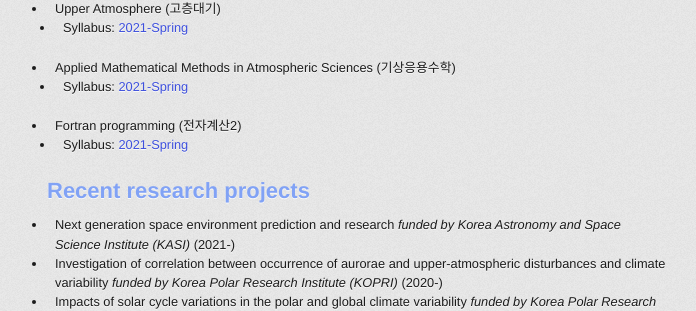
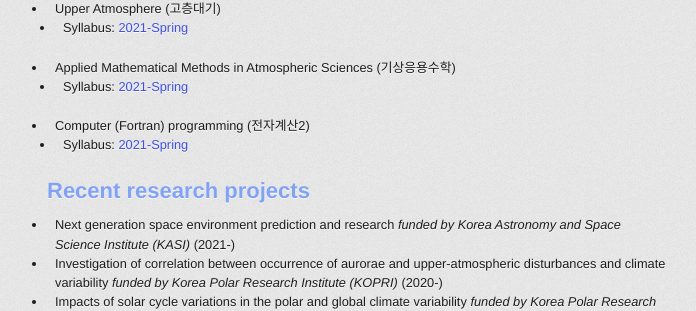
Before and after one commit to undivided0523/undivided0523.github.io, a Jekyll site: the page built from index.md, in a window 1280 px wide and 900 px high, scrolled down 835 px. Shown: the part 142-453 px from the top of the window, without its empty margins (283-979 px from the left). Built offline with Jekyll 4.4.1, drawn with Linux system fonts in a browser that asks for light colours; some web fonts are replaced; our own code applies the rules of GitHub Pages for plain Markdown files.

Commit message:
v0.20.40

```diff
--- a/index.md
+++ b/index.md
@@ -40,7 +40,7 @@ This page describes In-Sun's contact info, careers, research interest, lectures
   *  Syllabus: [2021-Spring](/lectures/upperatm_2021spring.pdf)
 * Applied Mathematical Methods in Atmospheric Sciences (기상응용수학)
   * Syllabus: [2021-Spring](/lectures/appmathatm_2021spring.pdf)
-* Fortran programming (전자계산2)
+* Computer (Fortran) programming (전자계산2)
   * Syllabus: [2021-Spring](/lectures/fortran_2021spring.pdf)
 
 ## Recent research projects
```
